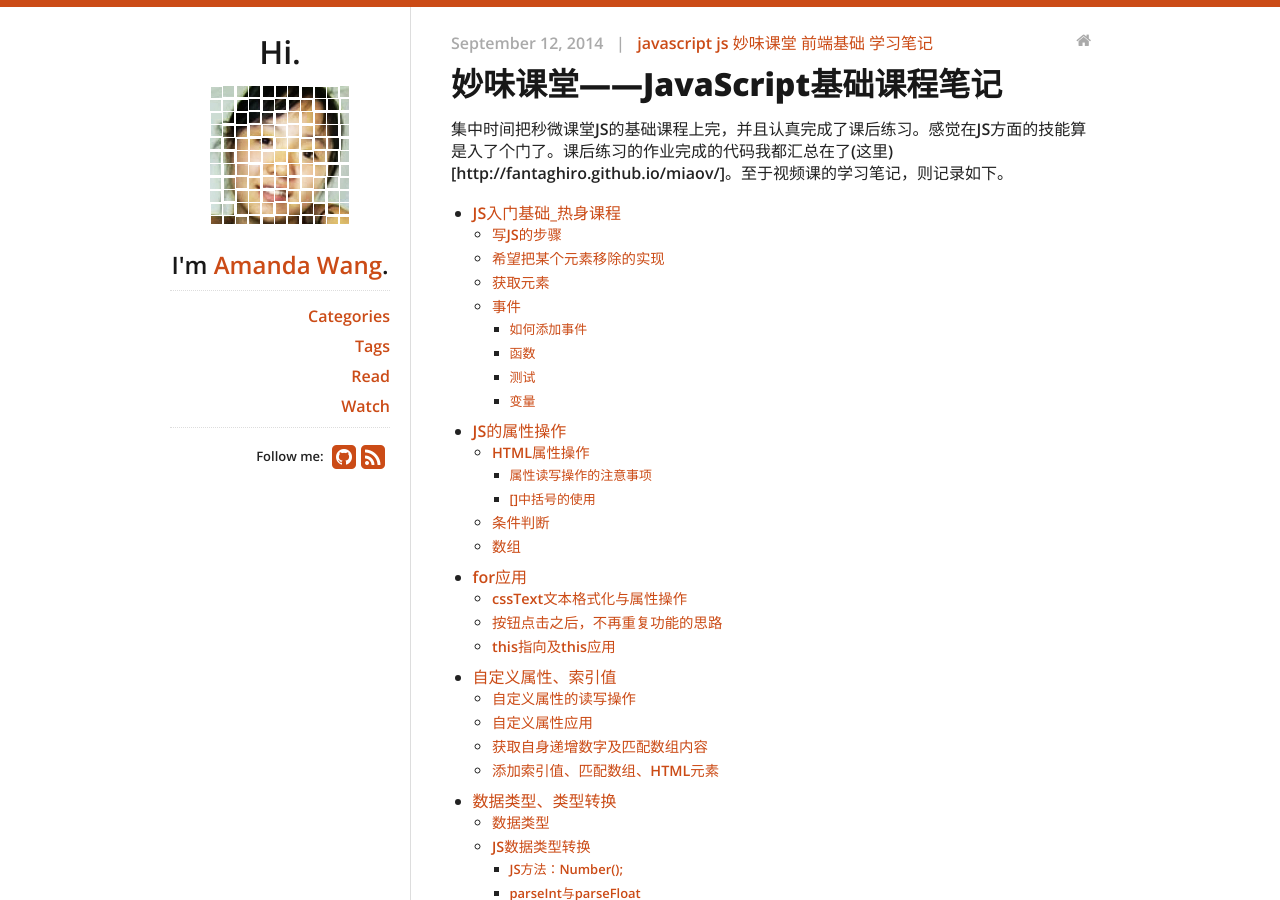
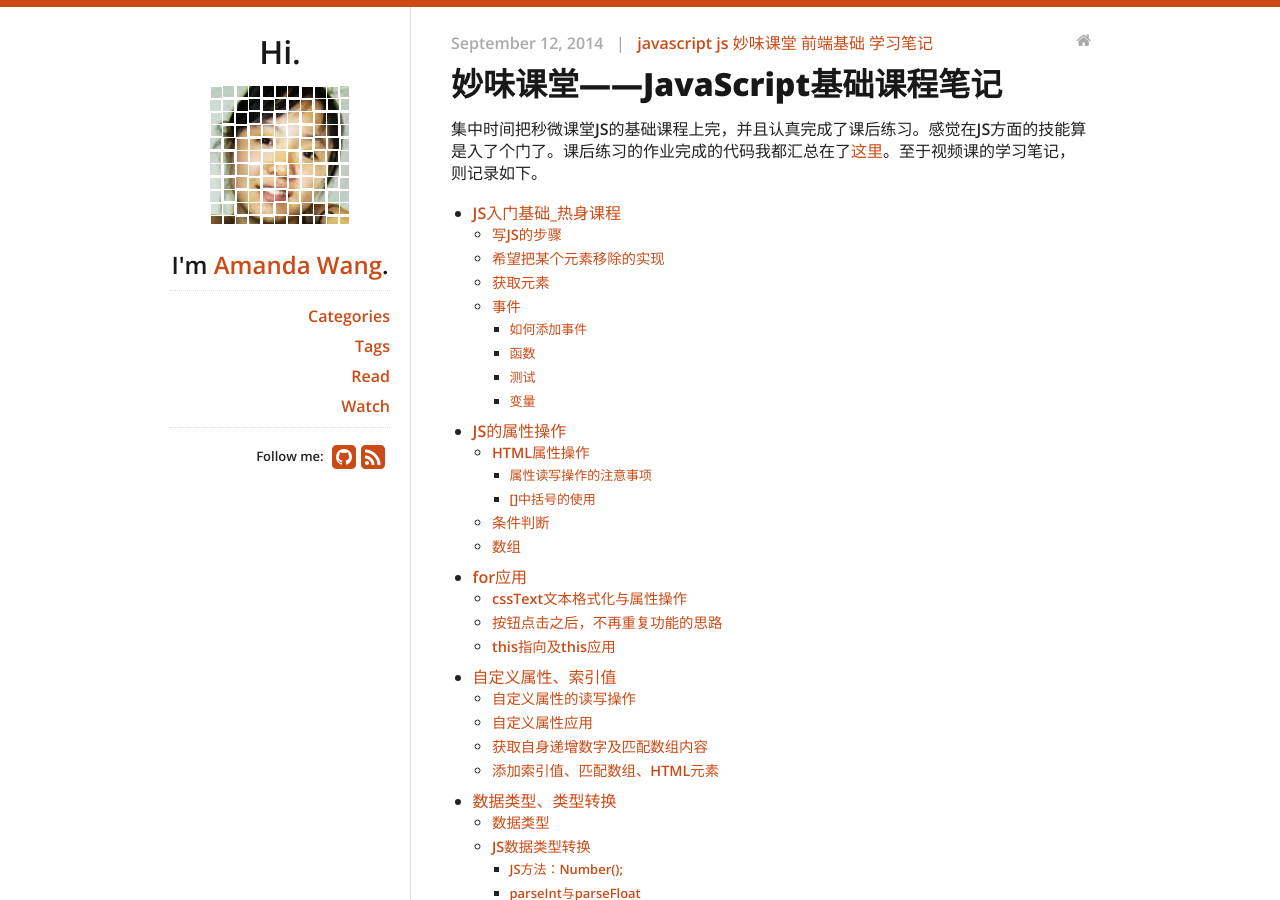
Before and after one commit to fantaghiro/fantaghiro.github.io, a Jekyll site: the page built from _posts/2014-09-12-JS-Basic-Lessons-From-MiaoV.markdown, in a window 1280 px wide and 900 px high. Built offline with Jekyll 4.4.1, drawn with Linux system fonts in a browser that asks for light colours; nearby versions of some CDN libraries; comment, search, counter and statistics services are not loaded; part of the change alters nothing that is shown.

Commit message:
Update 2014-09-12-JS-Basic-Lessons-From-MiaoV.markdown

```diff
--- a/_posts/2014-09-12-JS-Basic-Lessons-From-MiaoV.markdown
+++ b/_posts/2014-09-12-JS-Basic-Lessons-From-MiaoV.markdown
@@ -10,7 +10,7 @@ tags:
 - 学习笔记
 ---
 
-集中时间把秒微课堂JS的基础课程上完，并且认真完成了课后练习。感觉在JS方面的技能算是入了个门了。课后练习的作业完成的代码我都汇总在了(这里)[http://fantaghiro.github.io/miaov/]。至于视频课的学习笔记，则记录如下。
+集中时间把秒微课堂JS的基础课程上完，并且认真完成了课后练习。感觉在JS方面的技能算是入了个门了。课后练习的作业完成的代码我都汇总在了[这里](http://fantaghiro.github.io/miaov/)。至于视频课的学习笔记，则记录如下。
 
 - 目录
 {:toc}
```
